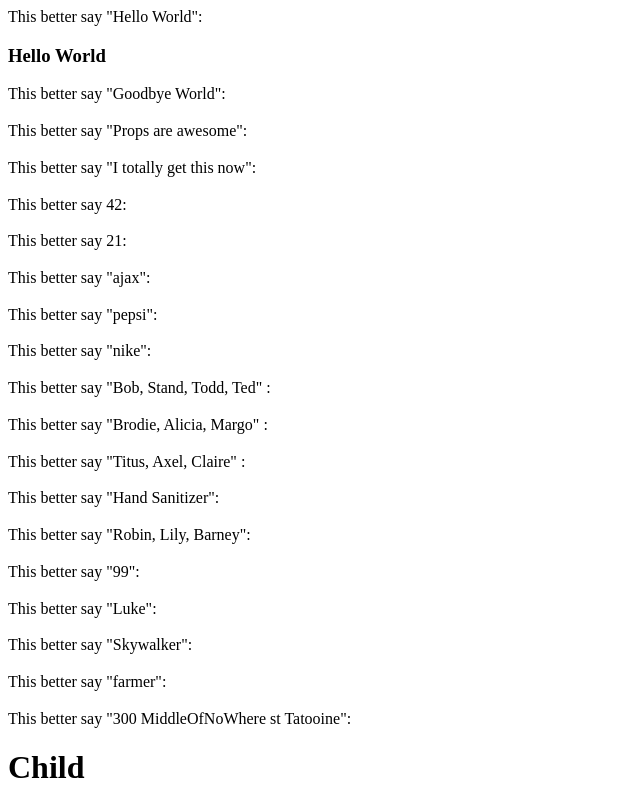
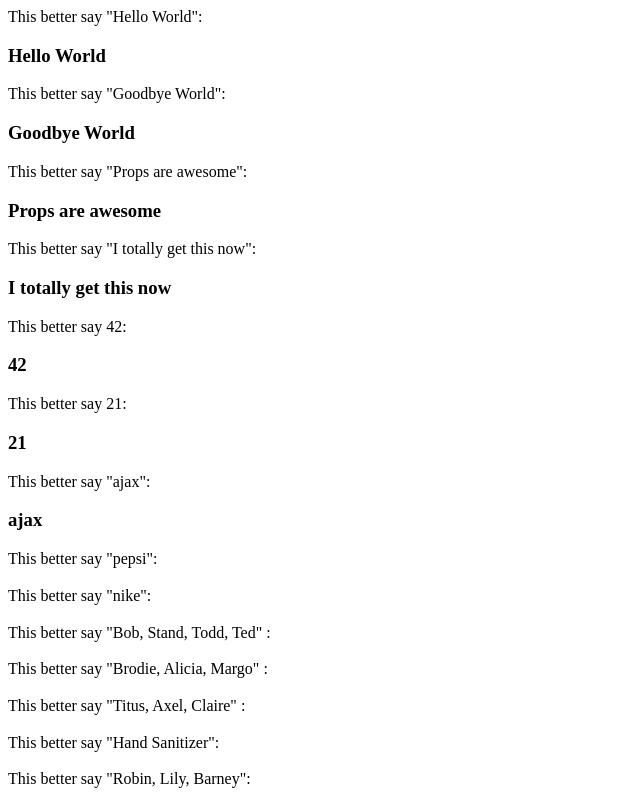
Before and after one commit to walzer85/advanced-prop-practice, a React (Create React App) app: page / in a window 1280 px wide. Shown: the top 800 px of the page, without its empty margins (0-640 px from the left). Built offline with nearby package versions, Linux system fonts and the light colour scheme.

Commit message:
got to the first product supercomponent

```diff
--- a/src/App.js
+++ b/src/App.js
@@ -16,21 +16,21 @@ function App(props) {
       {/* send in a prop called "message", give it the string "Hello World" */}
       <div>This better say "Hello World": <SuperComponent message={"Hello World"} /> </div>
       {/* send in a prop called "message", give it the string "Goodbye World" */}
-      <div>This better say "Goodbye World": <SuperComponent /> </div>
+      <div>This better say "Goodbye World": <SuperComponent message={"Goodbye World"} /> </div>
       {/* send in a prop called "message", give it the string "Props are awesome" */}
-      <div>This better say "Props are awesome": <SuperComponent /> </div>
+      <div>This better say "Props are awesome": <SuperComponent message={"Props are awesome"} /> </div>
       {/* send in a prop called "message", give it the string "I totally get this now" */}
-      <div>This better say "I totally get this now": <SuperComponent /> </div>
+      <div>This better say "I totally get this now": <SuperComponent message={"I totally get this now"} /> </div>
 
 
       {/* send in a prop called "magicNumber", give it the number 42*/}
-      <div>This better say 42: <SuperComponent /> </div>
+      <div>This better say 42: <SuperComponent magicNumber={42}/> </div>
       {/* send in a prop called "magicNumber", give it the number 21*/}
-      <div>This better say 21: <SuperComponent /> </div>
+      <div>This better say 21: <SuperComponent magicNumber={21}/> </div>
 
 
       {/* send in a prop called "product", give it the variable product*/}
-      <div>This better say "ajax": <SuperComponent /> </div>
+      <div>This better say "ajax": <SuperComponent product={product}/> </div>
       {/* send in a prop called "product", give it an object with a key of "name" and a value "pepsi"*/}
       <div>This better say "pepsi": <SuperComponent /> </div>
       {/* send in a prop called "product", give it an object with a key of "name" and a value "nike"*/}
```
Also changed, not shown: 1 other file (tests, documents, lock files or other folders).
